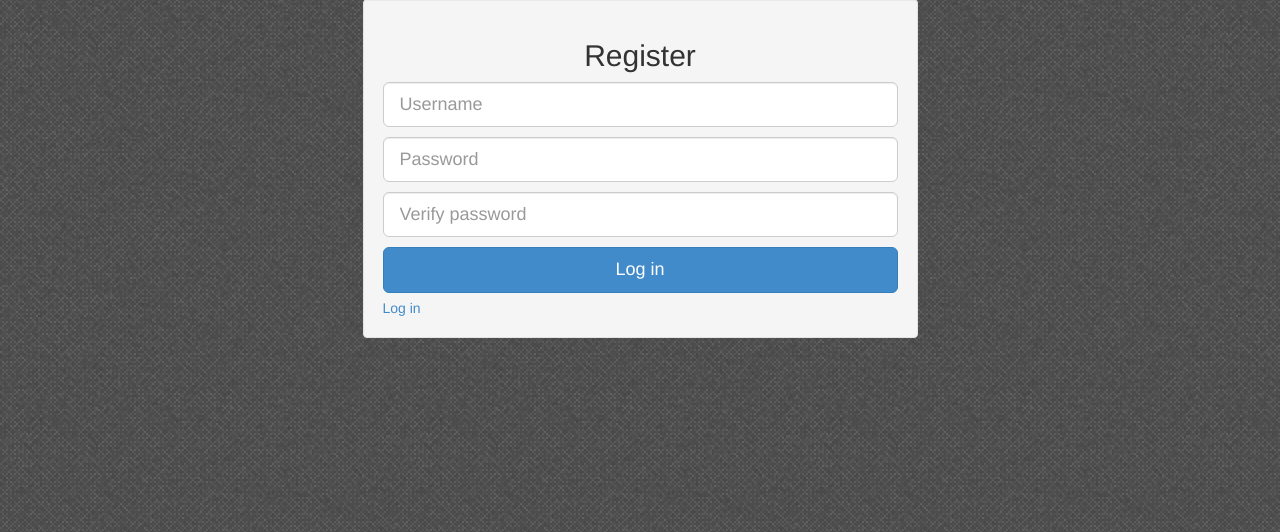
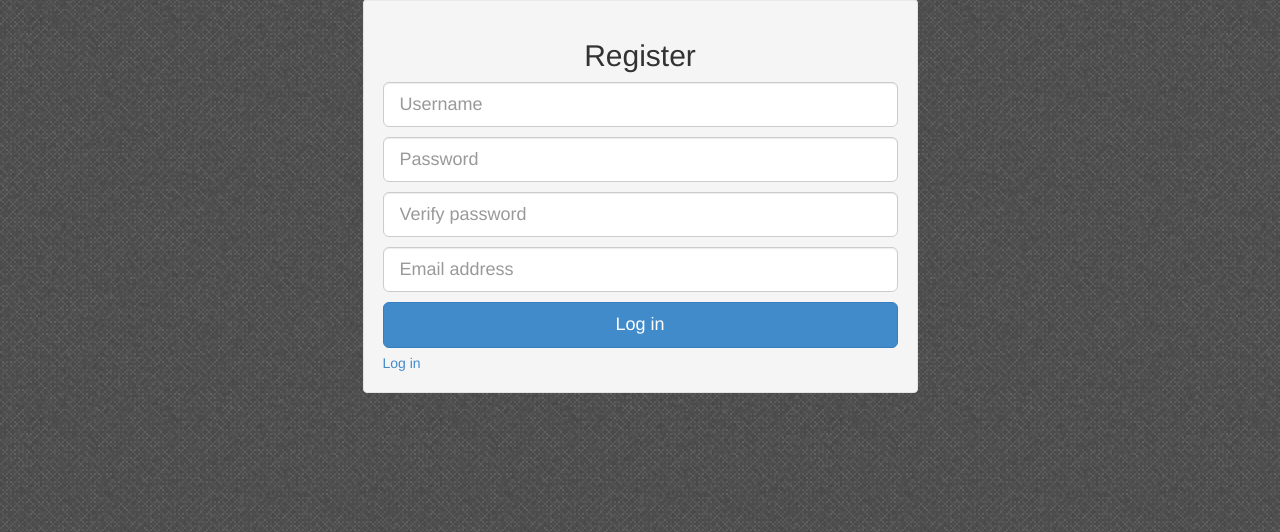
Before and after one commit to oyvindrobertsen/dj_todo, a Django app: page /register in a window 1280 px wide. Shown: the part 121-653 px from the top of the page. Run offline with Django 3.2, Linux system fonts and the light colour scheme; some libraries are stand-ins or nearby versions.

Commit message:
added email to user

```diff
--- a/todos/forms.py
+++ b/todos/forms.py
@@ -1,8 +1,23 @@
 from django.contrib.auth.forms import UserCreationForm
 from django.forms import widgets
+from django.forms.fields import EmailField
+from django.contrib.auth.models import User
 
 
 class UserRegistrationForm(UserCreationForm):
+    email = EmailField(max_length=75)
+
+    class Meta:
+        model = User
+        fields = ('username', 'email',)
+
+    def save(self, commit=True):
+        user = super(UserRegistrationForm, self).save(commit=False)
+        user.email = self.cleaned_data["email"]
+        if commit:
+            user.save()
+        return user
+
     def __init__(self, *args, **kwargs):
         super(UserCreationForm, self).__init__(*args, **kwargs)
         self.fields['username'].widget = widgets.TextInput(attrs={
@@ -15,5 +30,9 @@ class UserRegistrationForm(UserCreationForm):
         })
         self.fields['password2'].widget = widgets.PasswordInput(attrs={
             'class': 'form-control input-lg',
-            'placeholder': 'Verify password'
+            'placeholder': 'Verify password',
         })
+        self.fields['email'].widget = widgets.TextInput(attrs={
+            'class': 'form-control input-lg',
+            'placeholder': 'Email address',
+        })
--- a/todos/templates/todos/project_detail.html
+++ b/todos/templates/todos/project_detail.html
@@ -2,7 +2,7 @@
 {% block header_text %}{{ project.title }}{% endblock %}
 {% block content %}
 <div class="well">
-    <h3>Tasks</h3>
+    <h2 class="center-header">Tasks</h2>
     <table class="table">
         {% for todo in project.todo_set.all %}
             {% if todo.completed %}
@@ -10,7 +10,7 @@
                     <td><input type="checkbox" checked onclick="complete_todo({{ todo.id }})"></td>
                     <td>{{ todo.description }}</td>
                     <td><a href="/todo/{{ todo.id }}"><span class="glyphicon glyphicon-edit"></span></a></td>
-                    <td><a href="#" onclick="del_todo({{ todo.id }})" id="delete_{{ todo.id }}" class="delete_link"><span class="glyphicon glyphicon-trash"></span></span></a></td>
+                    <td><a href="#" onclick="del_todo({{ todo.id }})" id="delete_{{ todo.id }}" class="delete_link"><span class="glyphicon glyphicon-trash"></span></a></td>
                 </tr>
             {% else %}
                 <tr id="todo_{{ todo.id }}">
--- a/todos/templates/todos/register_form.html
+++ b/todos/templates/todos/register_form.html
@@ -11,6 +11,7 @@
                     {{ form.username }}
                     {{ form.password1 }}
                     {{ form.password2 }}
+                    {{ form.email }}
                     <button type="submit" class="btn btn-primary btn-lg btn-block">Log in</button>
                 </form>
                 <a href="{% url 'todos:index' %}">Log in</a>
--- a/todos/templates/todos/user.html
+++ b/todos/templates/todos/user.html
@@ -10,6 +10,6 @@
 
 {% block content %}
     <div class="well">
-        {{ user.username }}
+        <h2 class="center-header">{{ user.username }}</h2>
     </div>
 {% endblock %}
--- a/todos/views.py
+++ b/todos/views.py
@@ -24,6 +24,7 @@ def register(request):
             form = UserRegistrationForm(request.POST)
             if form.is_valid():
                 u = form.save()
+                authenticate(u)
                 login(request, u)
             return redirect('todos:index')
         else:
```
